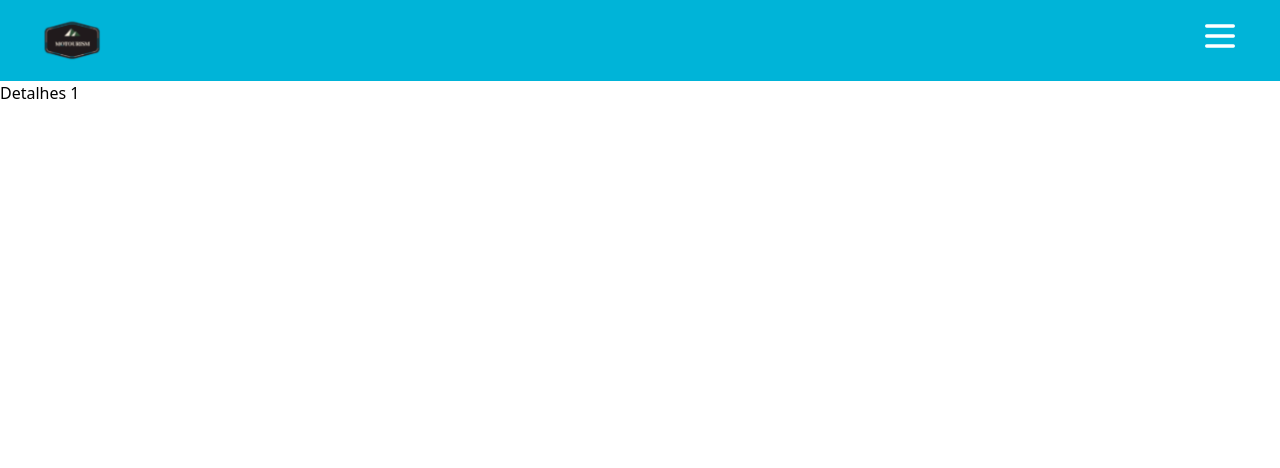
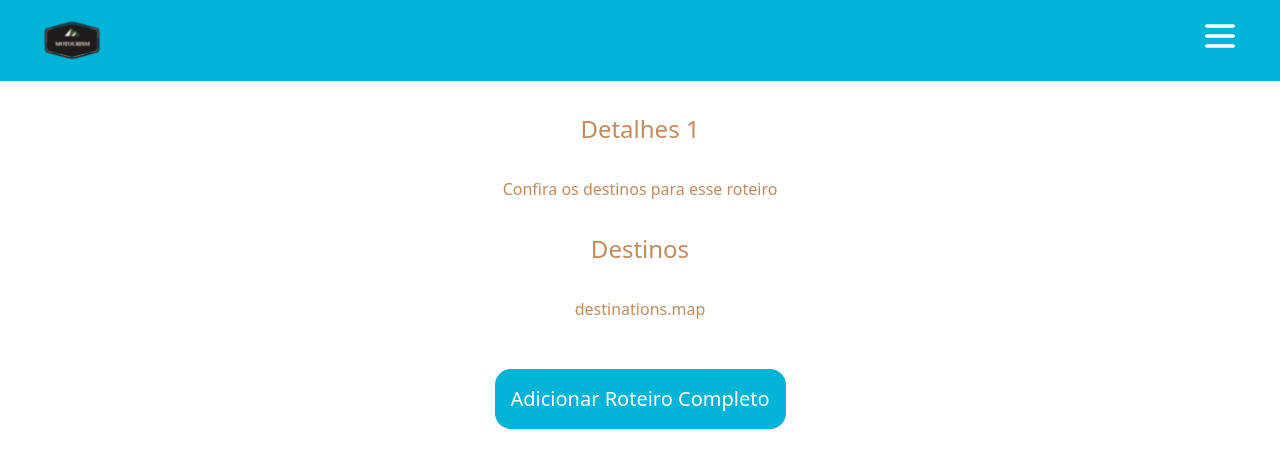
Before and after one commit to SamuelSilvaMelo/motourism, a React (Create React App) app in the folder frontend/: page /roteiros/1 in a window 1280 px wide. Shown: the top 468 px of the page. Built offline with nearby package versions, Linux system fonts and the light colour scheme.

Commit message:
FEAT: Initial Roadmap details page

```diff
--- /dev/null
+++ b/frontend/src/components/Button.js
@@ -0,0 +1,14 @@
+import React from 'react';
+
+function Button ({ onClick, name }) {
+  return (
+    <button
+      type="button"
+      className="bg-blue text-white p-4 my-12 rounded-2xl text-xl"
+      onClick={ onClick }>
+      { name }
+    </button>
+  )
+}
+
+export default Button;
--- /dev/null
+++ b/frontend/src/components/Destinations.js
@@ -0,0 +1,9 @@
+import React from 'react';
+
+function Destinations () {
+  return (
+    <p>destinations.map</p>
+  )
+}
+
+export default Destinations;
--- a/frontend/src/components/Header.js
+++ b/frontend/src/components/Header.js
@@ -7,7 +7,7 @@ function Header() {
   const isMain = () => pathname === '/';
 
   return !isMain() && (
-    <header className="flex justify-between py-4 bg-header-blue">
+    <header className="flex justify-between py-4 bg-blue">
       <div>
         <img src={ Logo } className="w-20 mx-8" alt="Motourism Logo" />
       </div>
--- a/frontend/src/pages/RoadMaps/Details.js
+++ b/frontend/src/pages/RoadMaps/Details.js
@@ -1,11 +1,26 @@
 import React from 'react';
 import { useParams } from 'react-router-dom';
+
+import Destinations from '../../components/Destinations';
+import Button from '../../components/Button';
 
 function RoadMapDetails() {
   const { id } = useParams();
 
   return (
-    <h1>Detalhes { id }</h1>
+    <main className="text-center text-font-brown">
+      <h1 className="my-8 text-2xl" >Detalhes { id }</h1>
+      <div>
+        <p>
+          Confira os destinos para esse roteiro
+        </p>
+      </div>
+      <div>
+        <h2 className="my-8 text-2xl">Destinos</h2>
+        <Destinations />
+      </div>
+      <Button name="Adicionar Roteiro Completo" />
+    </main>
   )
 }
 
--- a/frontend/tailwind.config.js
+++ b/frontend/tailwind.config.js
@@ -5,7 +5,7 @@ module.exports = {
   theme: {
     extend: {
       colors: {
-        'header-blue': '#00B4D8',
+        'blue': '#00B4D8',
         'font-brown': '#C18C5D'
       }
     },
```
